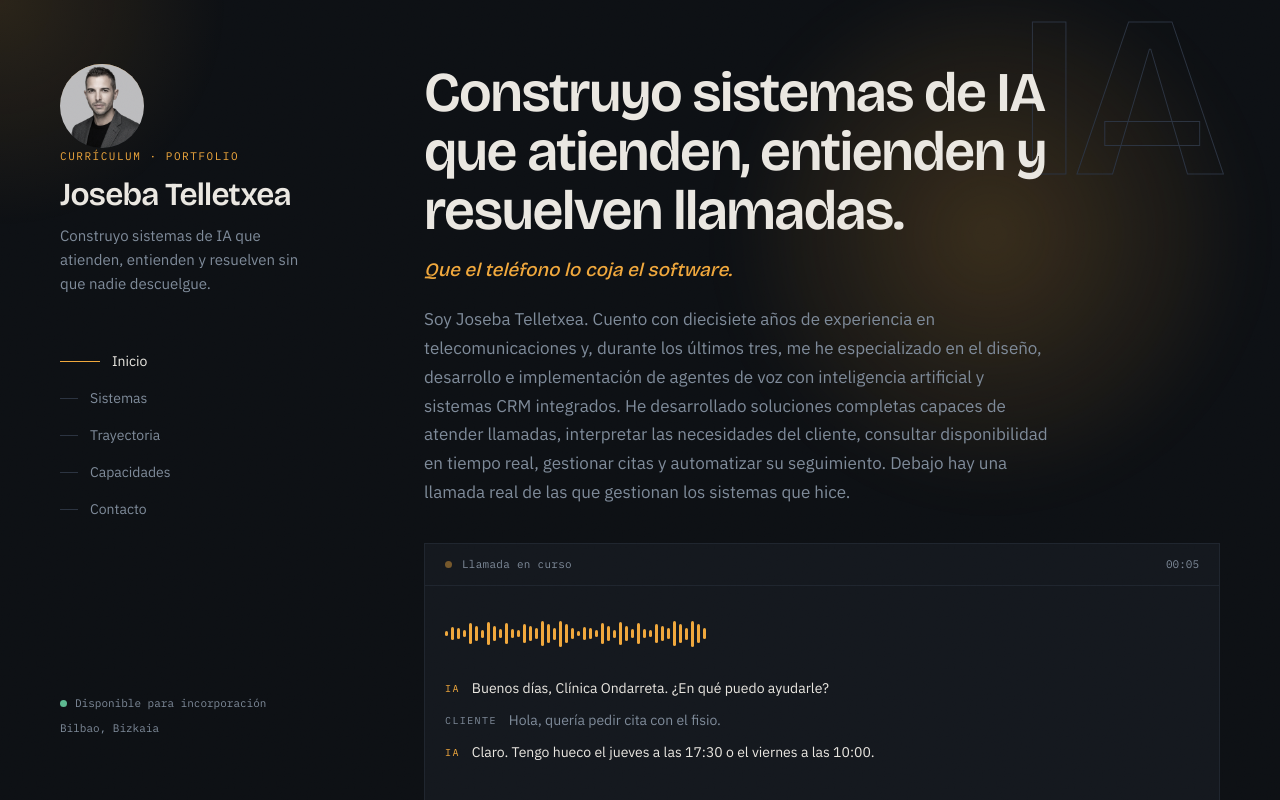
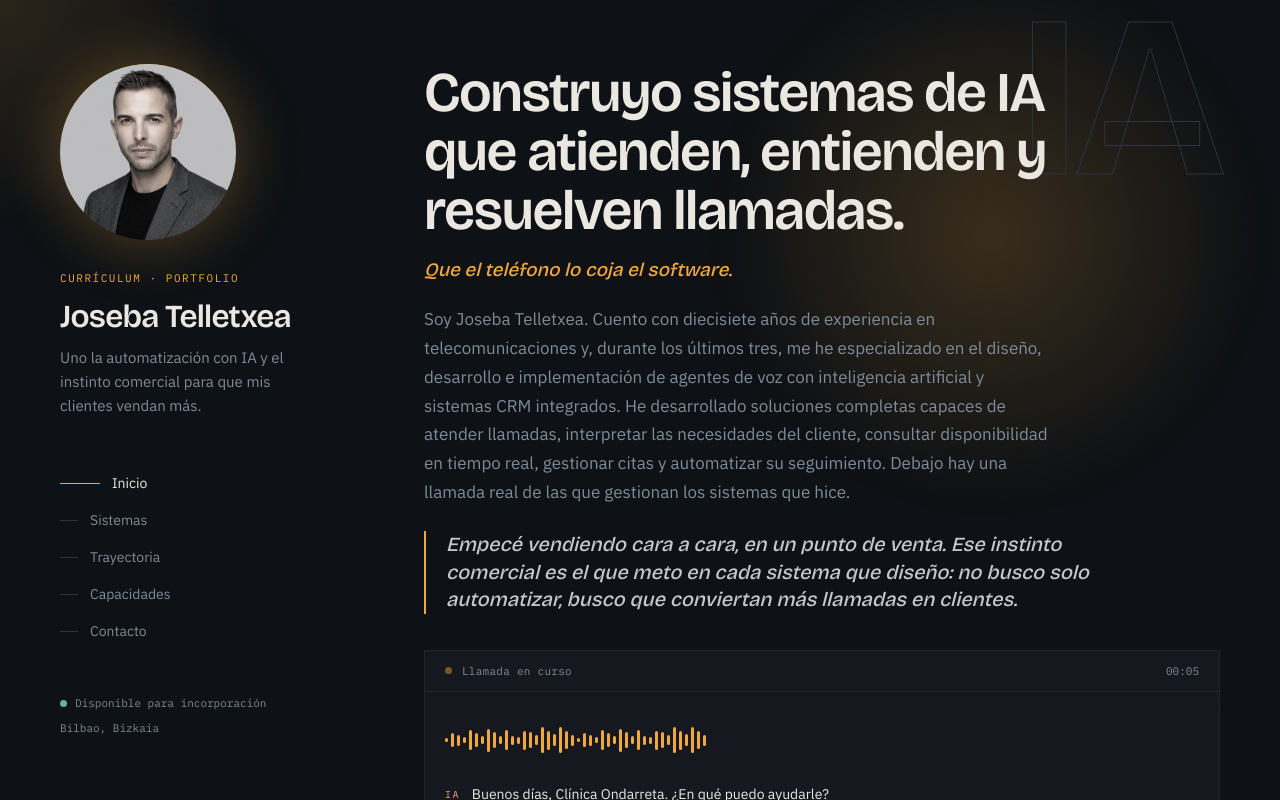
Before and after one commit to jtellearroyo/joseba-portfolio, a Next.js app: page / in a window 1280 px wide. Shown: the top 800 px of the page. Built offline with nearby package versions, Linux system fonts and the light colour scheme.

Commit message:
Foto de perfil mas grande con halo de color, y reforzar el perfil comercial (frase, cita destacada, capacidad de ventas)
Co-Authored-By: Claude Sonnet 5 <noreply@anthropic.com>

```diff
--- a/app/globals.css
+++ b/app/globals.css
@@ -243,8 +243,28 @@ a {
 }
 
 .avatar-frame-lg {
-  width: 84px;
-  height: 84px;
+  width: 176px;
+  height: 176px;
+}
+
+.avatar-frame-lg::after {
+  inset: 6px;
+}
+
+.avatar-wrap {
+  position: relative;
+  display: inline-block;
+}
+
+.avatar-halo {
+  position: absolute;
+  inset: -34px;
+  z-index: -1;
+  border-radius: 50%;
+  background: radial-gradient(circle, color-mix(in srgb, var(--signal) 55%, transparent) 0%, transparent 70%);
+  filter: blur(22px);
+  pointer-events: none;
+  animation: drift 10s ease-in-out infinite;
 }
 
 .avatar-fallback {
@@ -262,7 +282,7 @@ a {
 }
 
 .avatar-fallback-lg {
-  font-size: 32px;
+  font-size: 56px;
 }
 
 @keyframes spin {
@@ -778,6 +798,7 @@ a {
     transition: none;
   }
   .avatar-frame::before,
+  .avatar-halo,
   .hero-glow,
   .img-placeholder::before,
   .marquee-track,
--- a/app/page.js
+++ b/app/page.js
@@ -125,8 +125,8 @@ const CAPABILITIES = [
     items: ['Google Ads', 'Analytics', 'Tag Manager', 'SEO técnico', 'Email marketing'],
   },
   {
-    group: 'Dirección',
-    items: ['Gestión de proyectos', 'Relación con cliente', 'Equipos', 'Producto'],
+    group: 'Comercial y dirección',
+    items: ['Ventas', 'Negociación', 'Relación con cliente', 'Gestión de proyectos', 'Equipos', 'Producto'],
   },
 ];
 
@@ -573,6 +573,8 @@ export default function Page() {
         {/* ---------------- RAIL ---------------- */}
         <aside className="hidden lg:flex lg:h-screen lg:w-[300px] lg:shrink-0 lg:flex-col lg:justify-between lg:py-16 lg:sticky lg:top-0">
           <div>
+            <div className="avatar-wrap">
+              <div className="avatar-halo" aria-hidden="true" />
               <span className="avatar-frame avatar-frame-lg">
                 {PROFILE.photo ? (
                   <img src={PROFILE.photo} alt="Joseba Telletxea" className="h-full w-full object-cover" />
@@ -580,15 +582,16 @@ export default function Page() {
                   <span className="avatar-fallback avatar-fallback-lg">J</span>
                 )}
               </span>
+            </div>
 
-            <p className="font-mono text-[11px] uppercase tracking-[0.14em] text-[var(--signal)]">
+            <p className="mt-6 font-mono text-[11px] uppercase tracking-[0.14em] text-[var(--signal)]">
               Currículum · Portfolio
             </p>
             <h1 className="mt-3 font-display text-[32px] font-semibold leading-[1.1] tracking-tight">
               Joseba Telletxea
             </h1>
             <p className="mt-3 max-w-[240px] text-[15px] leading-relaxed text-[var(--muted)]">
-              Construyo sistemas de IA que atienden, entienden y resuelven sin que nadie descuelgue.
+              Uno la automatización con IA y el instinto comercial para que mis clientes vendan más.
             </p>
 
             <nav className="mt-12 space-y-1">
@@ -658,6 +661,12 @@ export default function Page() {
               consultar disponibilidad en tiempo real, gestionar citas y automatizar su seguimiento.
               Debajo hay una llamada real de las que gestionan los sistemas que hice.
             </p>
+
+            <blockquote className="mt-6 max-w-[56ch] border-l-2 border-[var(--signal)] pl-5 font-display text-[18px] italic leading-snug text-[var(--ink-soft)] sm:text-[20px]">
+              Empecé vendiendo cara a cara, en un punto de venta. Ese instinto comercial es el que meto
+              en cada sistema que diseño: no busco solo automatizar, busco que conviertan más llamadas
+              en clientes.
+            </blockquote>
 
             <div className="mt-9">
               <CallPanel />
```
Lines whose indentation alone changed are shown as unchanged.
